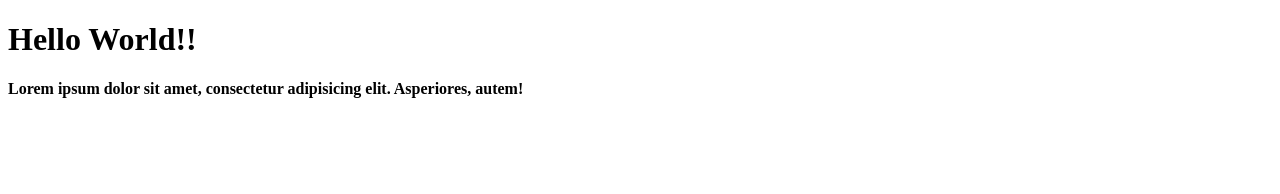
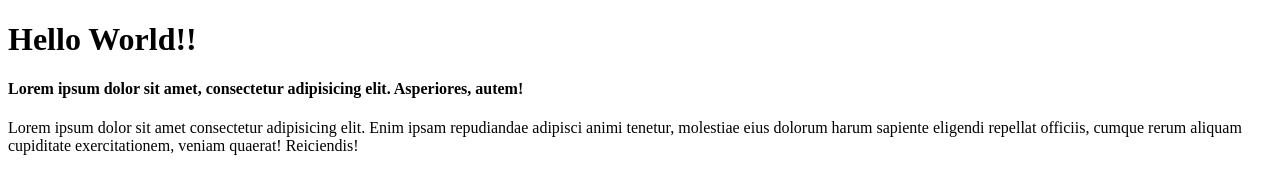
Before and after one commit to mabrurherza/git-playground-remote-test-two, a plain HTML site: page index.html in a window 1280 px wide. Drawn offline with Linux system fonts and the light colour scheme.

Commit message:
tambah paragraf kedua

```diff
--- a/index.html
+++ b/index.html
@@ -8,5 +8,6 @@
 <body>
     <h1>Hello World!!</h1>
     <h4>Lorem ipsum dolor sit amet, consectetur adipisicing elit. Asperiores, autem!</h4>
+    <p>Lorem ipsum dolor sit amet consectetur adipisicing elit. Enim ipsam repudiandae adipisci animi tenetur, molestiae eius dolorum harum sapiente eligendi repellat officiis, cumque rerum aliquam cupiditate exercitationem, veniam quaerat! Reiciendis!</p>
 </body>
 </html>
```
